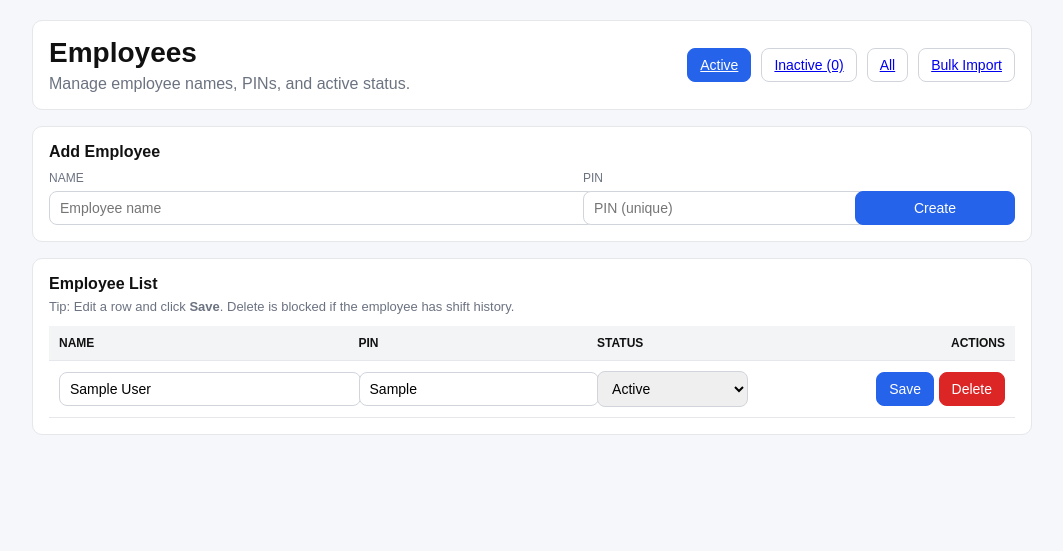
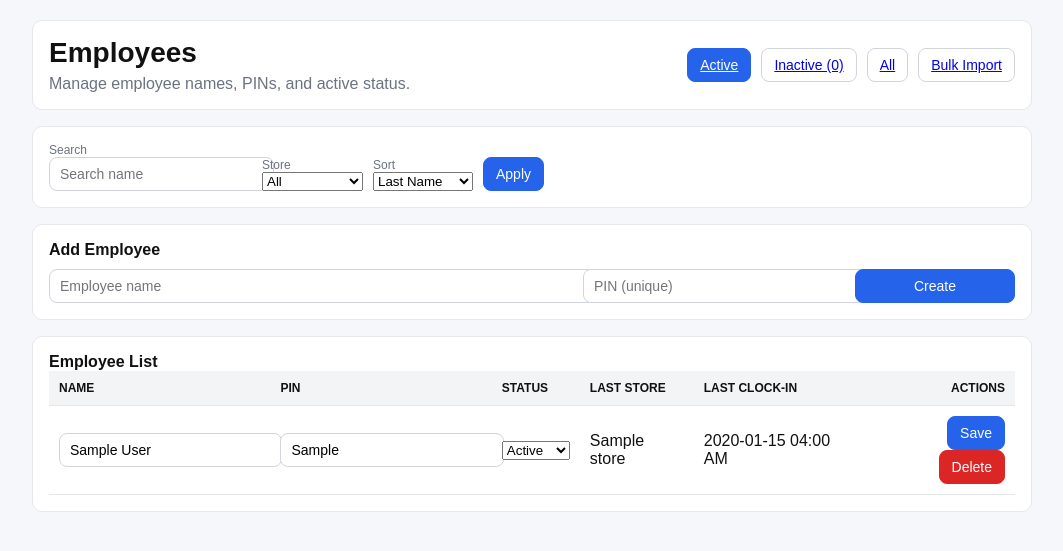
Before and after one commit to keatonmc15/clockin_app, a Flask app: page /admin/employees in a window 1280 px wide. Shown: the part 49-600 px from the top of the page, without its empty margins (108-1171 px from the left). Run offline with Flask 3, Linux system fonts and the light colour scheme; the visitor is signed in with stand-in values (Sample User, id 1); tables that the repository leaves empty hold one stand-in row (values such as "Sample post"); some libraries are stand-ins or nearby versions.

Commit message:
Employee page: search, filter, last clock-in, last store

```diff
--- a/app.py
+++ b/app.py
@@ -2397,7 +2397,8 @@ def admin_import():
 @app.route("/admin/employees", methods=["GET", "POST"])
 def admin_employees():
     guard = admin_guard()
-    if guard: return guard
+    if guard:
+        return guard
 
     if request.method == "POST":
         action = request.form.get("action")
@@ -2426,8 +2427,12 @@ def admin_employees():
                 flash(f"Employee {'activated' if emp.active else 'deactivated'}.", "success")
 
     view = (request.args.get("view") or "active").strip().lower()
+    search_q = (request.args.get("q") or "").strip()
+    store_id_raw = (request.args.get("store_id") or "").strip()
+    sort_by = (request.args.get("sort") or "last_name").strip().lower()
 
     q = Employee.query
+
     if view == "inactive":
         q = q.filter(Employee.active.is_(False))
     elif view == "all":
@@ -2436,14 +2441,81 @@ def admin_employees():
         q = q.filter(Employee.active.is_(True))
         view = "active"
 
-    employees = q.order_by(Employee.name.asc()).all()
+    if search_q:
+        like = f"%{search_q.lower()}%"
+        q = q.filter(func.lower(Employee.name).like(like))
+
+    employees = q.all()
+
+    stores = Store.query.order_by(Store.name.asc()).all()
+
+    selected_store_id = None
+    if store_id_raw:
+        try:
+            selected_store_id = int(store_id_raw)
+        except ValueError:
+            selected_store_id = None
+
+    # Build helper data per employee
+    employee_rows = []
+    for emp in employees:
+        last_shift = (
+            Shift.query
+            .filter(Shift.employee_id == emp.id)
+            .order_by(Shift.clock_in.desc())
+            .first()
+        )
+
+        last_store_id = last_shift.store_id if last_shift else None
+        last_store_name = last_shift.store.name if last_shift and last_shift.store else ""
+        last_clock_in = last_shift.clock_in if last_shift else None
+
+        employee_rows.append({
+            "employee": emp,
+            "last_shift": last_shift,
+            "last_store_id": last_store_id,
+            "last_store_name": last_store_name,
+            "last_clock_in": last_clock_in,
+        })
+
+    # Filter by store using last shift's store
+    if selected_store_id:
+        employee_rows = [
+            row for row in employee_rows
+            if row["last_store_id"] == selected_store_id
+        ]
+
+    # Sort
+    if sort_by == "last_clock_in":
+        employee_rows = sorted(
+            employee_rows,
+            key=lambda row: (
+                row["last_clock_in"] is None,
+                -(row["last_clock_in"].timestamp()) if row["last_clock_in"] else 0
+            )
+        )
+    else:
+        sort_by = "last_name"
+        employee_rows = sorted(
+            employee_rows,
+            key=lambda row: (
+                row["employee"].name.split()[-1].lower(),
+                row["employee"].name.lower()
+            )
+        )
+
     inactive_count = Employee.query.filter(Employee.active.is_(False)).count()
 
     return render_template(
         "employees.html",
-        employees=employees,
+        employee_rows=employee_rows,
+        employees=[row["employee"] for row in employee_rows],  # backwards compatibility if needed
+        stores=stores,
         view=view,
-        inactive_count=inactive_count
+        inactive_count=inactive_count,
+        q=search_q,
+        store_id=store_id_raw,
+        sort=sort_by
     )
 
 @app.post("/admin/employees/update")
--- a/templates/employees.html
+++ b/templates/employees.html
@@ -10,12 +10,11 @@
       </div>
 
       <div style="display:flex; gap:10px; flex-wrap:wrap; align-items:center;">
-        <!-- Tabs -->
         <a class="btn {% if view == 'active' %}btn-primary{% endif %}" href="{{ url_for('admin_employees') }}">Active</a>
 
         <a class="btn {% if view == 'inactive' %}btn-primary{% endif %}"
            href="{{ url_for('admin_employees', view='inactive') }}">
-          Inactive{% if inactive_count is defined %} ({{ inactive_count }}){% endif %}
+          Inactive ({{ inactive_count }})
         </a>
 
         <a class="btn {% if view == 'all' %}btn-primary{% endif %}"
@@ -26,61 +25,75 @@
     </div>
   </div>
 
+  <!-- 🔍 FILTER BAR -->
   <div class="card">
-    <div style="font-size:16px; font-weight:800; margin-bottom:10px;">Add Employee</div>
-    <form method="post" style="display:grid; grid-template-columns: 2fr 1fr 160px; gap:10px; align-items:end;">
-      <input type="hidden" name="action" value="create"/>
+    <form method="get" style="display:flex; gap:10px; flex-wrap:wrap; align-items:end;">
+      <input type="hidden" name="view" value="{{ view }}">
 
       <div>
-        <div style="font-size:12px; text-transform:uppercase; color:#6b7280; margin-bottom:6px;">Name</div>
-        <input name="name" placeholder="Employee name" required>
+        <div style="font-size:12px; color:#6b7280;">Search</div>
+        <input name="q" value="{{ q or '' }}" placeholder="Search name">
       </div>
 
       <div>
-        <div style="font-size:12px; text-transform:uppercase; color:#6b7280; margin-bottom:6px;">PIN</div>
-        <input name="pin" placeholder="PIN (unique)" required>
+        <div style="font-size:12px; color:#6b7280;">Store</div>
+        <select name="store_id">
+          <option value="">All</option>
+          {% for s in stores %}
+            <option value="{{ s.id }}" {% if store_id|string == s.id|string %}selected{% endif %}>
+              {{ s.name }}
+            </option>
+          {% endfor %}
+        </select>
       </div>
 
       <div>
-        <button class="btn btn-primary" type="submit" style="width:100%;">Create</button>
+        <div style="font-size:12px; color:#6b7280;">Sort</div>
+        <select name="sort">
+          <option value="last_name" {% if sort == 'last_name' %}selected{% endif %}>Last Name</option>
+          <option value="last_clock_in" {% if sort == 'last_clock_in' %}selected{% endif %}>Last Clock-In</option>
+        </select>
       </div>
+
+      <button class="btn btn-primary" type="submit">Apply</button>
     </form>
-
-    {% if view == 'inactive' %}
-      <div style="color:#6b7280; margin-top:10px; font-size:13px;">
-        You are viewing <b>inactive</b> employees.
-      </div>
-    {% elif view == 'all' %}
-      <div style="color:#6b7280; margin-top:10px; font-size:13px;">
-        You are viewing <b>all</b> employees (active + inactive).
-      </div>
-    {% endif %}
   </div>
 
+  <!-- ADD EMPLOYEE (UNCHANGED) -->
+  <div class="card">
+    <div style="font-size:16px; font-weight:800; margin-bottom:10px;">Add Employee</div>
+    <form method="post" style="display:grid; grid-template-columns: 2fr 1fr 160px; gap:10px;">
+      <input type="hidden" name="action" value="create"/>
+
+      <input name="name" placeholder="Employee name" required>
+      <input name="pin" placeholder="PIN (unique)" required>
+      <button class="btn btn-primary" type="submit">Create</button>
+    </form>
+  </div>
+
+  <!-- EMPLOYEE TABLE -->
   <div class="card">
     <div style="font-size:16px; font-weight:800;">Employee List</div>
-    <div style="color:#6b7280; margin-top:6px; font-size:13px;">
-      Tip: Edit a row and click <b>Save</b>. Delete is blocked if the employee has shift history.
-    </div>
-
-    <div style="height:12px;"></div>
 
     <table>
       <thead>
         <tr>
-          <th style="min-width:260px;">Name</th>
-          <th style="min-width:140px;">PIN</th>
-          <th style="min-width:140px;">Status</th>
-          <th style="min-width:220px; text-align:right;">Actions</th>
+          <th>Name</th>
+          <th>PIN</th>
+          <th>Status</th>
+          <th>Last Store</th>
+          <th>Last Clock-In</th>
+          <th style="text-align:right;">Actions</th>
         </tr>
       </thead>
 
       <tbody>
-        {% for e in employees %}
+        {% for row in employee_rows %}
+          {% set e = row.employee %}
           <tr>
-            <!-- SAVE form -->
+
             <td>
-              <form method="post" action="{{ url_for('admin_employees_update') }}" id="save-emp-{{ e.id }}" style="margin:0;">
+              <form method="post" action="{{ url_for('admin_employees_update') }}" id="save-emp-{{ e.id }}">
                 <input type="hidden" name="employee_id" value="{{ e.id }}">
                 <input name="name" value="{{ e.name }}" required>
               </form>
@@ -91,39 +104,34 @@
             </td>
 
             <td>
-              <select form="save-emp-{{ e.id }}" name="active" style="padding:8px 10px; width:100%; border:1px solid #d1d5db; border-radius:8px; font-size:14px;">
+              <select form="save-emp-{{ e.id }}" name="active">
                 <option value="1" {% if e.active %}selected{% endif %}>Active</option>
                 <option value="0" {% if not e.active %}selected{% endif %}>Inactive</option>
               </select>
             </td>
 
-            <td style="text-align:right; white-space:nowrap;">
+            <td>
+              {{ row.last_store_name or "-" }}
+            </td>
+
+            <td>
+              {{ fmt_dt(row.last_clock_in) if row.last_clock_in else "-" }}
+            </td>
+
+            <td style="text-align:right;">
               <button class="btn btn-primary" type="submit" form="save-emp-{{ e.id }}">Save</button>
 
-              <form method="post" action="{{ url_for('admin_employees_delete') }}" style="display:inline; margin:0;">
+              <form method="post" action="{{ url_for('admin_employees_delete') }}" style="display:inline;">
                 <input type="hidden" name="employee_id" value="{{ e.id }}">
                 <button class="btn btn-danger" type="submit"
-                        onclick="return confirm('Delete employee: {{ e.name }}? This is blocked if they have any shift history.')">
+                        onclick="return confirm('Delete {{ e.name }}?')">
                   Delete
                 </button>
               </form>
             </td>
+
           </tr>
         {% endfor %}
-
-        {% if employees|length == 0 %}
-          <tr>
-            <td colspan="4" style="padding:16px; color:#6b7280;">
-              {% if view == 'inactive' %}
-                No inactive employees.
-              {% elif view == 'all' %}
-                No employees yet.
-              {% else %}
-                No active employees.
-              {% endif %}
-            </td>
-          </tr>
-        {% endif %}
       </tbody>
     </table>
   </div>
```
